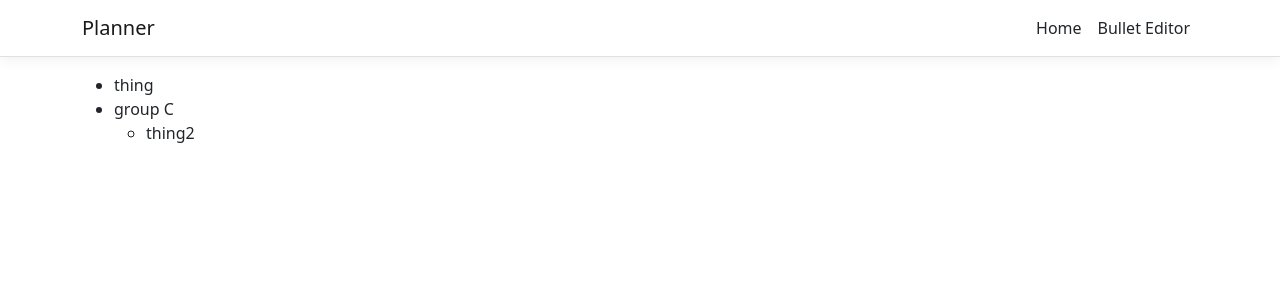
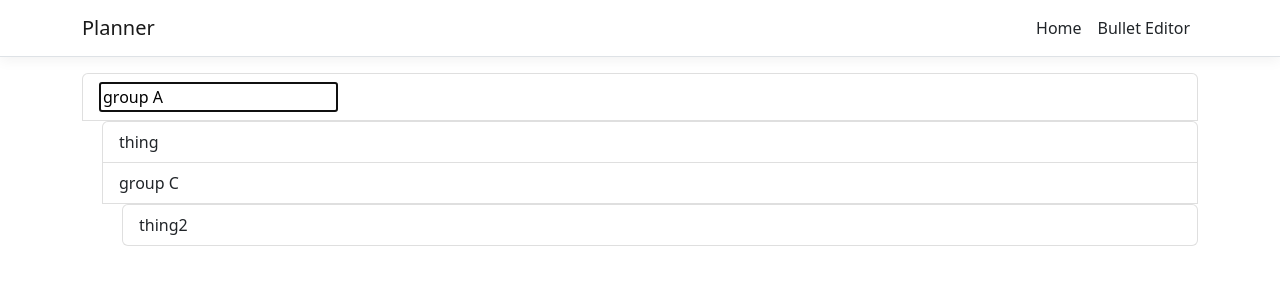
Before and after one commit to mrrobrob/planner, a React (Create React App) app in the folder ClientApp/: page /bulletEditor in a window 1280 px wide. Shown: the top 300 px of the page. Built offline with nearby package versions, Linux system fonts and the light colour scheme.

Commit message:
more bulletting

```diff
--- a/ClientApp/src/components/BulletEditor.js
+++ b/ClientApp/src/components/BulletEditor.js
@@ -1,6 +1,8 @@
 import { useState } from 'react';
 import { BulletGroup } from './BulletGroup';
 import { v4 as uuidv4 } from 'uuid';
+import { ListGroup } from 'reactstrap';
+import { BulletText } from './BulletText';
 
 export const BulletEditor = () => {
 
@@ -52,7 +54,7 @@ export const BulletEditor = () => {
         }
 
         const fromContainer = bullets[groupId];
-        const newFromIds = fromContainer.bulletIds.filter(e=> e !== id);
+        const newFromIds = fromContainer.bulletIds.filter(e => e !== id);
 
         const toContainerId = findContainerId(groupId);
         const toContainer = bullets[toContainerId];
@@ -104,7 +106,7 @@ export const BulletEditor = () => {
 
         const current = bullets[id];
 
-        const containerId = current.type == "group" ? id : findContainerId(id);
+        const containerId = current.type === "group" ? id : findContainerId(id);
 
         const newBullet = {
             id: uuidv4(),
@@ -144,7 +146,12 @@ export const BulletEditor = () => {
         makeBulletGroup,
     };
 
-    return <div>
-        <ul><BulletGroup {...bullets["a"]} actions={actions} /></ul>
-    </div>
+    const rootBullet = bullets[rootContainerId];
+
+    return <ListGroup>
+        <BulletText {...rootBullet} groupId={rootBullet.id} actions={actions} />
+        <ListGroup style={{ paddingLeft: 20 }} >
+            <BulletGroup {...rootBullet} actions={actions} />
+        </ListGroup>
+    </ListGroup>
 }
--- a/ClientApp/src/components/BulletGroup.js
+++ b/ClientApp/src/components/BulletGroup.js
@@ -1,4 +1,5 @@
 import { BulletText } from './BulletText';
+import { ListGroup } from 'reactstrap';
 
 export const BulletGroup = ({ id, bulletIds, actions }) => {
 
@@ -8,9 +9,9 @@ export const BulletGroup = ({ id, bulletIds, actions }) => {
             case "group":
                 return <>
                     <BulletText {...bullet} groupId={bullet.id} actions={actions} />
-                    <ul key={bullet.id}>
+                    <ListGroup style={{ paddingLeft: 20 }} key={bullet.id}>
                         <BulletGroup {...bullet} actions={actions} />
-                    </ul>
+                    </ListGroup>
                 </>;
             case "text":
                 return <BulletText key={bullet.id} {...bullet} groupId={id} actions={actions} />;
--- a/ClientApp/src/components/BulletText.js
+++ b/ClientApp/src/components/BulletText.js
@@ -1,3 +1,5 @@
+import { ListGroupItem } from 'reactstrap';
+
 export const BulletText = ({ groupId, id, text, actions }) => {
 
     const handleClick = () => {
@@ -30,12 +32,12 @@ export const BulletText = ({ groupId, id, text, actions }) => {
         }
     }
 
-    return <li onClick={handleClick}>
+    return <ListGroupItem onClick={handleClick}>
         {actions.getActiveBullet() === id ?
             <input autoFocus name={`bulletText_${id}`} type="text" onChange={handleChange} onKeyPress={handleKeyPress} value={text} />
             :
             text
         }
-    </li>
+    </ListGroupItem>
 
 }
```
